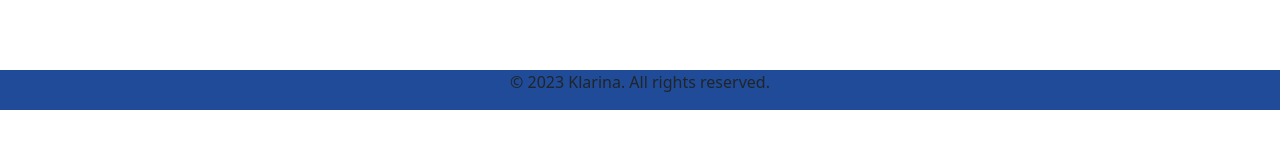
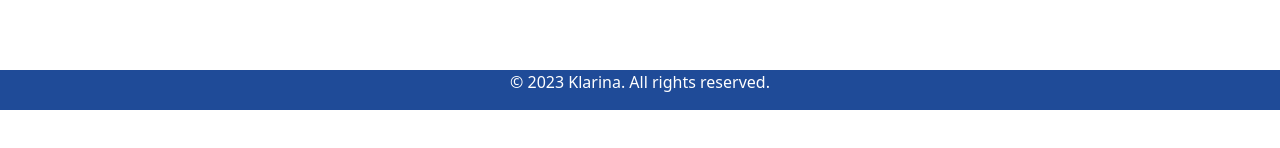
Before and after one commit to Move-Mentor/move-mentor-front-end, a React (Create React App) app: page /lessons in a window 1280 px wide. Shown: the part 628-776 px from the top of the page. Built offline with nearby package versions, Linux system fonts and the light colour scheme; no server answers.

Commit message:
used wrong CSS

```diff
--- a/src/components/MainLayout/Footer.css
+++ b/src/components/MainLayout/Footer.css
@@ -14,6 +14,6 @@ body {
 .footer {
   margin-top: auto;
   background-color: #1f4b98;
-  color: "white";
+  color: white;
   text-align: center;
 }
```
